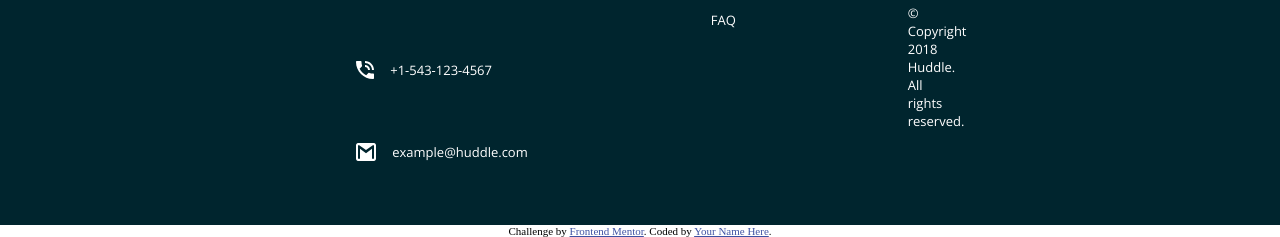
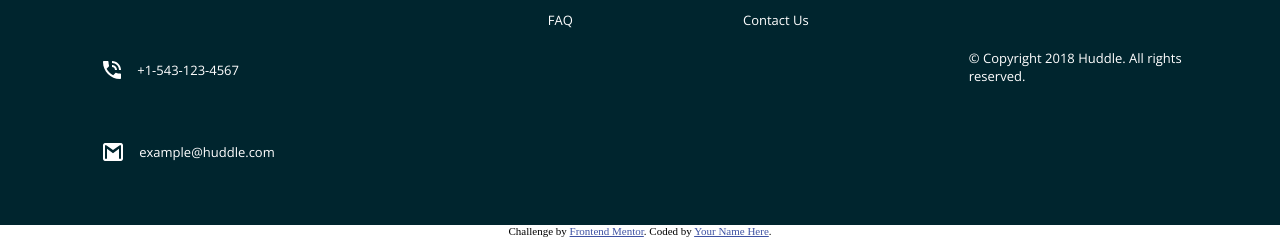
Before and after one commit to RiccardoCiri/article-preview, a plain HTML site: page index.html in a window 1280 px wide. Shown: the part 2611-2848 px from the top of the page. Drawn offline with nearby package versions, Linux system fonts and the light colour scheme.

Commit message:
huddle-landing-page-with-alternating-feature-blocks-master/index.htmlhuddle-landing-page-with-alternating-feature-blocks-master/style.css

```diff
--- a/index.html
+++ b/index.html
@@ -170,7 +170,7 @@
           <p>FAQ</p>
           <br />
         </div>
-        <div class="containerInfogit">
+        <div class="containerInfo">
           <p>Career</p>
           <br />
           <p>Blog</p>
@@ -178,7 +178,7 @@
           <p>Contact Us</p>
           <br />
         </div>
-        <div class="infoDx" style="width: 6vh">
+        <div class="infoDx">
           <div class="iconSocial">
               <svg xmlns="http://www.w3.org/2000/svg" viewBox="0 0 512 512">
                 <!--!Font Awesome Free 6.5.2 by @fontawesome - https://fontawesome.com License - https://fontawesome.com/license/free Copyright 2024 Fonticons, Inc.-->
--- a/style.css
+++ b/style.css
@@ -190,7 +190,7 @@ footer {
   justify-content: center;
   color: white;
   padding-bottom: 3vh;
-  padding-left: 30px;
+  padding-left: 120px;
 }
 
 .infoSx {
@@ -208,7 +208,7 @@ footer {
   margin-right: auto;
   color: white;
   margin-block: auto;
-  padding-left: 7vh;
+  padding-left: 160px;
 }
 
 .containerParagraph {
```
